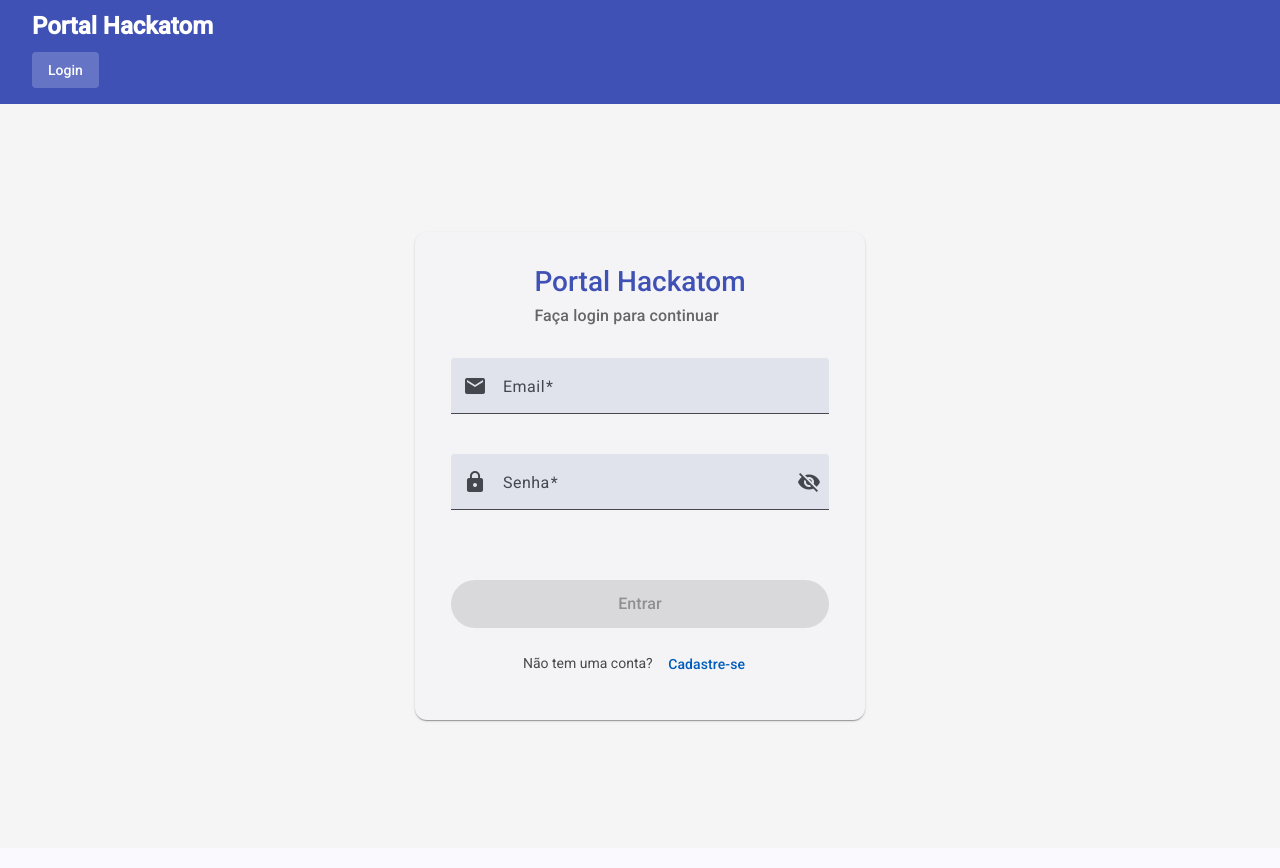
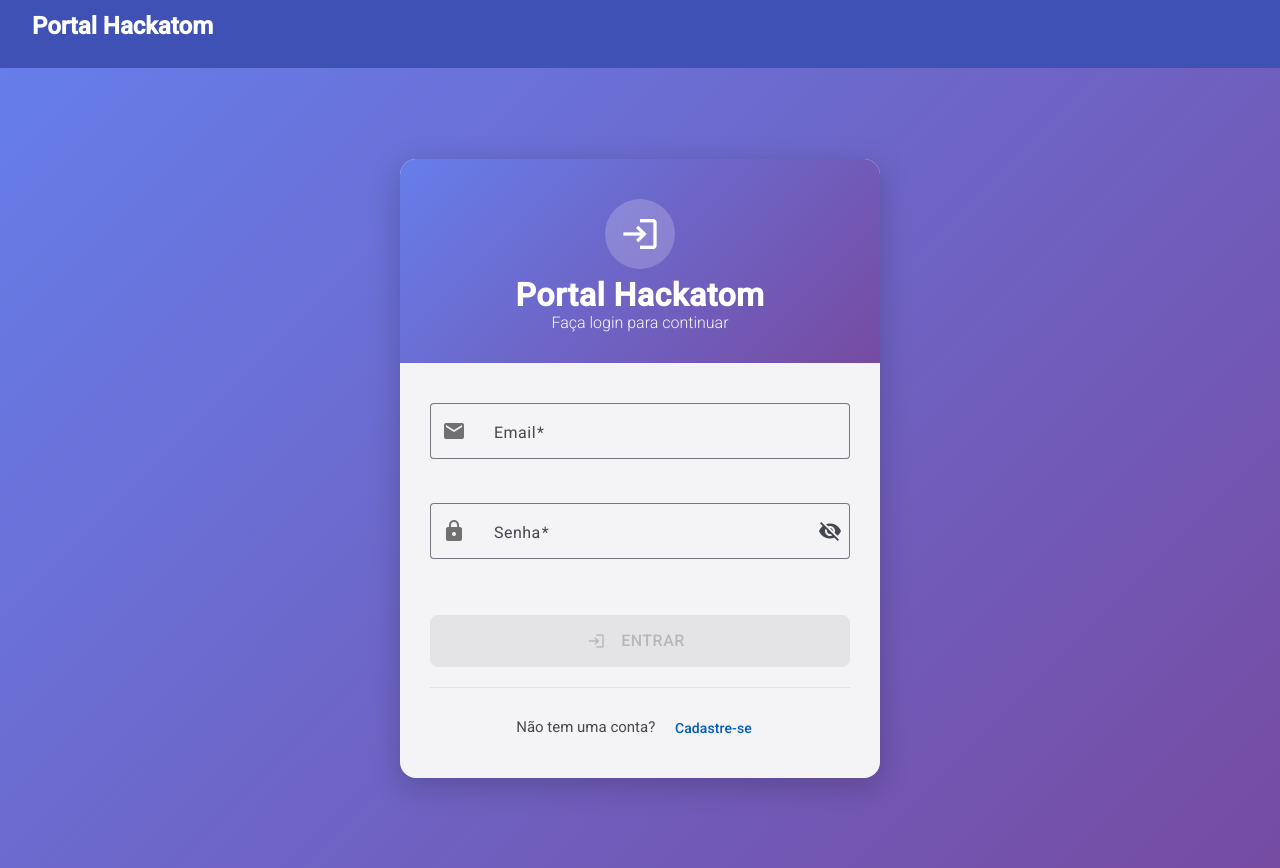
Before and after one commit to RobertPorteles/fornecedorHackatom, an Angular app: page /login in a window 1280 px wide. Built offline with nearby package versions, Linux system fonts and the light colour scheme.

Commit message:
estilizacao login e registro

```diff
--- a/src/app/app.css
+++ b/src/app/app.css
@@ -9,6 +9,7 @@
   color: white;
   padding: 1rem 2rem;
   box-shadow: 0 2px 4px rgba(0,0,0,0.1);
+
 }
 
 .navbar h1 {
@@ -56,6 +57,6 @@
 
 main {
   flex: 1;
-  padding: 2rem;
+  padding: 0rem;
   background-color: #f5f5f5;
 }
--- a/src/app/app.html
+++ b/src/app/app.html
@@ -2,11 +2,7 @@
   <nav class="navbar">
     <h1>Portal Hackatom</h1>
     <div class="nav-links">
-      <a routerLink="/login" routerLinkActive="active" *ngIf="!authService.isAuthenticated()">Login</a>
       <ng-container *ngIf="authService.isAuthenticated()">
-        <a routerLink="/cadastrar-fornecedor" routerLinkActive="active">Cadastrar Fornecedor</a>
-        <a routerLink="/solicitar-cotacao" routerLinkActive="active">Solicitar Cotação</a>
-        <a routerLink="/negociar-cotacao" routerLinkActive="active">Negociar Cotação</a>
         <button class="logout-button" (click)="logout()">Sair</button>
       </ng-container>
     </div>
--- a/src/app/app.ts
+++ b/src/app/app.ts
@@ -1,11 +1,11 @@
 import { Component, signal } from '@angular/core';
 import { CommonModule } from '@angular/common';
-import { Router, RouterOutlet, RouterLink, RouterLinkActive } from '@angular/router';
+import { Router, RouterOutlet } from '@angular/router';
 import { AuthService } from './services/auth.service';
 
 @Component({
   selector: 'app-root',
-  imports: [CommonModule, RouterOutlet, RouterLink, RouterLinkActive],
+  imports: [CommonModule, RouterOutlet],
   templateUrl: './app.html',
   styleUrl: './app.css'
 })
--- a/src/app/components/cadastro/cadastro.component.css
+++ b/src/app/components/cadastro/cadastro.component.css
@@ -1,71 +1,146 @@
 .cadastro-container {
   display: flex;
+  flex: 1;
   justify-content: center;
   align-items: center;
   min-height: 100vh;
   background: linear-gradient(135deg, #667eea 0%, #764ba2 100%);
-  padding: 20px;
+  padding: 0rem;
+  background-color: #f5f5f5;
+  animation: fadeIn 0.5s ease-in;
+}
+
+@keyframes fadeIn {
+  from {
+    opacity: 0;
+  }
+  to {
+    opacity: 1;
+  }
 }
 
 .cadastro-card {
-  max-width: 500px;
+  max-width: 480px;
   width: 100%;
-  padding: 20px;
+  padding: 0;
+  border-radius: 16px;
+  box-shadow: 0 8px 32px rgba(0, 0, 0, 0.2);
+  animation: slideUp 0.6s ease-out;
 }
 
-mat-card-header {
-  display: flex;
-  flex-direction: column;
-  align-items: center;
-  margin-bottom: 30px;
+@keyframes slideUp {
+  from {
+    transform: translateY(30px);
+    opacity: 0;
+  }
+  to {
+    transform: translateY(0);
+    opacity: 1;
+  }
 }
 
-mat-card-title {
-  display: flex;
-  align-items: center;
-  gap: 10px;
-  font-size: 28px;
-  margin-bottom: 8px;
+.card-header-custom {
+  text-align: center;
+  padding: 40px 30px 30px;
+  background: linear-gradient(135deg, #667eea 0%, #764ba2 100%);
+  color: white;
+  border-radius: 16px 16px 0 0;
 }
 
-mat-card-title mat-icon {
-  font-size: 32px;
-  width: 32px;
-  height: 32px;
+.header-icon {
+  display: inline-flex;
+  align-items: center;
+  justify-content: center;
+  width: 70px;
+  height: 70px;
+  background: rgba(255, 255, 255, 0.2);
+  border-radius: 50%;
+  margin-bottom: 16px;
+  backdrop-filter: blur(10px);
 }
 
-mat-card-subtitle {
-  text-align: center;
-  color: rgba(0, 0, 0, 0.6);
+.header-icon mat-icon {
+  font-size: 40px;
+  width: 40px;
+  height: 40px;
+  color: white;
+}
+
+.header-title {
+  font-size: 32px;
+  font-weight: 600;
+  margin: 0 0 8px 0;
+  letter-spacing: 0.5px;
+}
+
+.header-subtitle {
+  font-size: 16px;
+  margin: 0;
+  opacity: 0.95;
+  font-weight: 300;
+}
+
+mat-card-content {
+  padding: 40px 30px 30px !important;
 }
 
 .full-width {
   width: 100%;
-  margin-bottom: 16px;
+  margin-bottom: 20px;
+}
+
+.full-width:last-of-type {
+  margin-bottom: 0;
+}
+
+::ng-deep .full-width .mat-mdc-form-field-subscript-wrapper {
+  margin-top: 4px;
 }
 
 .button-container {
-  margin-top: 24px;
-  margin-bottom: 16px;
+  margin-top: 32px;
+  margin-bottom: 20px;
 }
 
 .button-container button {
-  height: 48px;
+  height: 52px;
   font-size: 16px;
+  font-weight: 500;
   display: flex;
   align-items: center;
   justify-content: center;
   gap: 8px;
+  border-radius: 8px;
+  text-transform: uppercase;
+  letter-spacing: 0.5px;
+  transition: all 0.3s ease;
+}
+
+.button-container button:not([disabled]):hover {
+  transform: translateY(-2px);
+  box-shadow: 0 4px 12px rgba(102, 126, 234, 0.4);
+}
+
+.button-container button:disabled {
+  opacity: 0.6;
 }
 
 .login-link {
   text-align: center;
-  margin-top: 16px;
+  margin-top: 20px;
+  padding-top: 20px;
+  border-top: 1px solid rgba(0, 0, 0, 0.08);
 }
 
 .login-link p {
   margin: 0;
   color: rgba(0, 0, 0, 0.7);
+  font-size: 15px;
+}
+
+.login-link a {
+  font-weight: 500;
+  margin-left: 4px;
 }
 
 mat-spinner {
@@ -74,6 +149,44 @@ mat-spinner {
 }
 
 mat-icon[matPrefix] {
-  margin-right: 8px;
+  margin-right: 12px;
   color: rgba(0, 0, 0, 0.54);
 }
+
+/* Responsive design */
+@media (max-width: 600px) {
+  .cadastro-container {
+    padding: 12px;
+  }
+
+  .cadastro-card {
+    max-width: 100%;
+  }
+
+  .card-header-custom {
+    padding: 32px 20px 24px;
+  }
+
+  .header-title {
+    font-size: 28px;
+  }
+
+  .header-icon {
+    width: 60px;
+    height: 60px;
+  }
+
+  .header-icon mat-icon {
+    font-size: 36px;
+    width: 36px;
+    height: 36px;
+  }
+
+  mat-card-content {
+    padding: 28px 20px 24px !important;
+  }
+
+  .button-container {
+    margin-top: 24px;
+  }
+}
--- a/src/app/components/cadastro/cadastro.component.html
+++ b/src/app/components/cadastro/cadastro.component.html
@@ -1,12 +1,12 @@
-<div class="cadastro-container">
+<main class="cadastro-container">
   <mat-card class="cadastro-card">
-    <mat-card-header>
-      <mat-card-title>
+    <div class="card-header-custom">
+      <div class="header-icon">
         <mat-icon>person_add</mat-icon>
-        Criar Conta
-      </mat-card-title>
-      <mat-card-subtitle>Cadastre-se no Portal Hackatom</mat-card-subtitle>
-    </mat-card-header>
+      </div>
+      <h1 class="header-title">Criar Conta</h1>
+      <p class="header-subtitle">Cadastre-se no Portal Hackatom</p>
+    </div>
 
     <mat-card-content>
       <form [formGroup]="cadastroForm" (ngSubmit)="onSubmit()">
@@ -98,4 +98,4 @@
       </form>
     </mat-card-content>
   </mat-card>
-</div>
+</main>
--- a/src/app/components/login/login.component.css
+++ b/src/app/components/login/login.component.css
@@ -1,34 +1,87 @@
 .login-container {
   display: flex;
+  flex: 1;
   justify-content: center;
   align-items: center;
-  min-height: 80vh;
-  padding: 20px;
+  min-height: 100vh;
+  background: linear-gradient(135deg, #667eea 0%, #764ba2 100%);
+  padding: 0rem;
+  background-color: #f5f5f5;
+  animation: fadeIn 0.5s ease-in;
+}
+
+@keyframes fadeIn {
+  from {
+    opacity: 0;
+  }
+  to {
+    opacity: 1;
+  }
 }
 
 .login-card {
-  max-width: 450px;
+  max-width: 480px;
   width: 100%;
-  padding: 20px;
+  padding: 0;
+  border-radius: 16px;
+  box-shadow: 0 8px 32px rgba(0, 0, 0, 0.2);
+  animation: slideUp 0.6s ease-out;
 }
 
-mat-card-header {
-  display: flex;
-  flex-direction: column;
-  align-items: center;
-  margin-bottom: 30px;
+@keyframes slideUp {
+  from {
+    transform: translateY(30px);
+    opacity: 0;
+  }
+  to {
+    transform: translateY(0);
+    opacity: 1;
+  }
 }
 
-mat-card-title {
-  font-size: 28px;
-  font-weight: 500;
-  color: #3f51b5;
-  margin-bottom: 8px;
+.card-header-custom {
+  text-align: center;
+  padding: 40px 30px 30px;
+  background: linear-gradient(135deg, #667eea 0%, #764ba2 100%);
+  color: white;
+  border-radius: 16px 16px 0 0;
 }
 
-mat-card-subtitle {
+.header-icon {
+  display: inline-flex;
+  align-items: center;
+  justify-content: center;
+  width: 70px;
+  height: 70px;
+  background: rgba(255, 255, 255, 0.2);
+  border-radius: 50%;
+  margin-bottom: 16px;
+  backdrop-filter: blur(10px);
+}
+
+.header-icon mat-icon {
+  font-size: 40px;
+  width: 40px;
+  height: 40px;
+  color: white;
+}
+
+.header-title {
+  font-size: 32px;
+  font-weight: 600;
+  margin: 0 0 8px 0;
+  letter-spacing: 0.5px;
+}
+
+.header-subtitle {
   font-size: 16px;
-  color: #666;
+  margin: 0;
+  opacity: 0.95;
+  font-weight: 300;
+}
+
+mat-card-content {
+  padding: 40px 30px 30px !important;
 }
 
 .full-width {
@@ -36,16 +89,40 @@ mat-card-subtitle {
   margin-bottom: 20px;
 }
 
-.button-container {
-  margin-top: 30px;
-  text-align: center;
+.full-width:last-of-type {
+  margin-bottom: 0;
 }
 
-.login-button {
-  width: 100%;
-  height: 48px;
+::ng-deep .full-width .mat-mdc-form-field-subscript-wrapper {
+  margin-top: 4px;
+}
+
+.button-container {
+  margin-top: 32px;
+  margin-bottom: 20px;
+}
+
+.button-container button {
+  height: 52px;
   font-size: 16px;
   font-weight: 500;
+  display: flex;
+  align-items: center;
+  justify-content: center;
+  gap: 8px;
+  border-radius: 8px;
+  text-transform: uppercase;
+  letter-spacing: 0.5px;
+  transition: all 0.3s ease;
+}
+
+.button-container button:not([disabled]):hover {
+  transform: translateY(-2px);
+  box-shadow: 0 4px 12px rgba(102, 126, 234, 0.4);
+}
+
+.button-container button:disabled {
+  opacity: 0.6;
 }
 
 /* Snackbar styles */
@@ -61,10 +138,66 @@ mat-card-subtitle {
 
 .cadastro-link {
   text-align: center;
-  margin-top: 16px;
+  margin-top: 20px;
+  padding-top: 20px;
+  border-top: 1px solid rgba(0, 0, 0, 0.08);
 }
 
 .cadastro-link p {
   margin: 0;
   color: rgba(0, 0, 0, 0.7);
+  font-size: 15px;
 }
+
+.cadastro-link a {
+  font-weight: 500;
+  margin-left: 4px;
+}
+
+mat-spinner {
+  display: inline-block;
+  margin: 0 auto;
+}
+
+mat-icon[matPrefix] {
+  margin-right: 12px;
+  color: rgba(0, 0, 0, 0.54);
+}
+
+/* Responsive design */
+@media (max-width: 600px) {
+  .login-container {
+    padding: 12px;
+  }
+
+  .login-card {
+    max-width: 100%;
+  }
+
+  .card-header-custom {
+    padding: 32px 20px 24px;
+  }
+
+  .header-title {
+    font-size: 28px;
+  }
+
+  .header-icon {
+    width: 60px;
+    height: 60px;
+  }
+
+  .header-icon mat-icon {
+    font-size: 36px;
+    width: 36px;
+    height: 36px;
+  }
+
+  mat-card-content {
+    padding: 28px 20px 24px !important;
+  }
+
+  .button-container {
+    margin-top: 24px;
+  }
+}
--- a/src/app/components/login/login.component.html
+++ b/src/app/components/login/login.component.html
@@ -1,13 +1,16 @@
-<div class="login-container">
+<main class="login-container">
   <mat-card class="login-card">
-    <mat-card-header>
-      <mat-card-title>Portal Hackatom</mat-card-title>
-      <mat-card-subtitle>Faça login para continuar</mat-card-subtitle>
-    </mat-card-header>
+    <div class="card-header-custom">
+      <div class="header-icon">
+        <mat-icon>login</mat-icon>
+      </div>
+      <h1 class="header-title">Portal Hackatom</h1>
+      <p class="header-subtitle">Faça login para continuar</p>
+    </div>
 
     <mat-card-content>
       <form [formGroup]="loginForm" (ngSubmit)="onSubmit()">
-        <mat-form-field appearance="fill" class="full-width">
+        <mat-form-field appearance="outline" class="full-width">
           <mat-label>Email</mat-label>
           <input
             matInput
@@ -21,7 +24,7 @@
           </mat-error>
         </mat-form-field>
 
-        <mat-form-field appearance="fill" class="full-width">
+        <mat-form-field appearance="outline" class="full-width">
           <mat-label>Senha</mat-label>
           <input
             matInput
@@ -48,10 +51,11 @@
             mat-raised-button
             color="primary"
             type="submit"
-            class="login-button"
+            class="full-width"
             [disabled]="!loginForm.valid || isLoading">
-            <span *ngIf="!isLoading">Entrar</span>
-            <span *ngIf="isLoading">Entrando...</span>
+            <mat-icon *ngIf="!isLoading">login</mat-icon>
+            <mat-spinner *ngIf="isLoading" diameter="20"></mat-spinner>
+            {{ isLoading ? 'Entrando...' : 'Entrar' }}
           </button>
         </div>
 
@@ -64,4 +68,4 @@
       </form>
     </mat-card-content>
   </mat-card>
-</div>
+</main>
--- a/src/app/components/login/login.component.ts
+++ b/src/app/components/login/login.component.ts
@@ -8,6 +8,7 @@ import { MatInputModule } from '@angular/material/input';
 import { MatButtonModule } from '@angular/material/button';
 import { MatIconModule } from '@angular/material/icon';
 import { MatSnackBar, MatSnackBarModule } from '@angular/material/snack-bar';
+import { MatProgressSpinnerModule } from '@angular/material/progress-spinner';
 import { AuthService } from '../../services/auth.service';
 import { LoginUsuarioRequest } from '../../models/auth.model';
 
@@ -23,7 +24,8 @@ import { LoginUsuarioRequest } from '../../models/auth.model';
     MatInputModule,
     MatButtonModule,
     MatIconModule,
-    MatSnackBarModule
+    MatSnackBarModule,
+    MatProgressSpinnerModule
   ],
   templateUrl: './login.component.html',
   styleUrls: ['./login.component.css']
```
